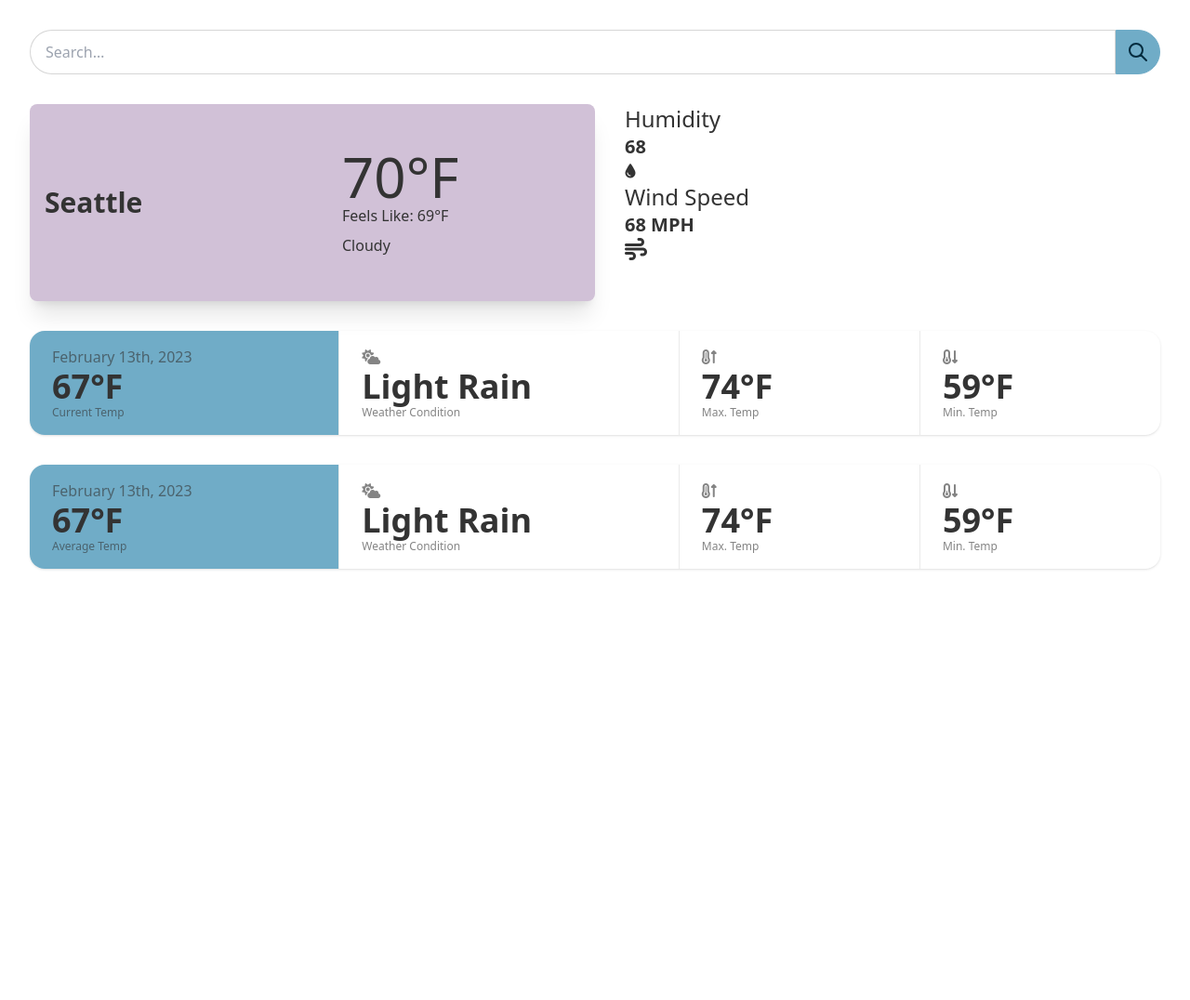
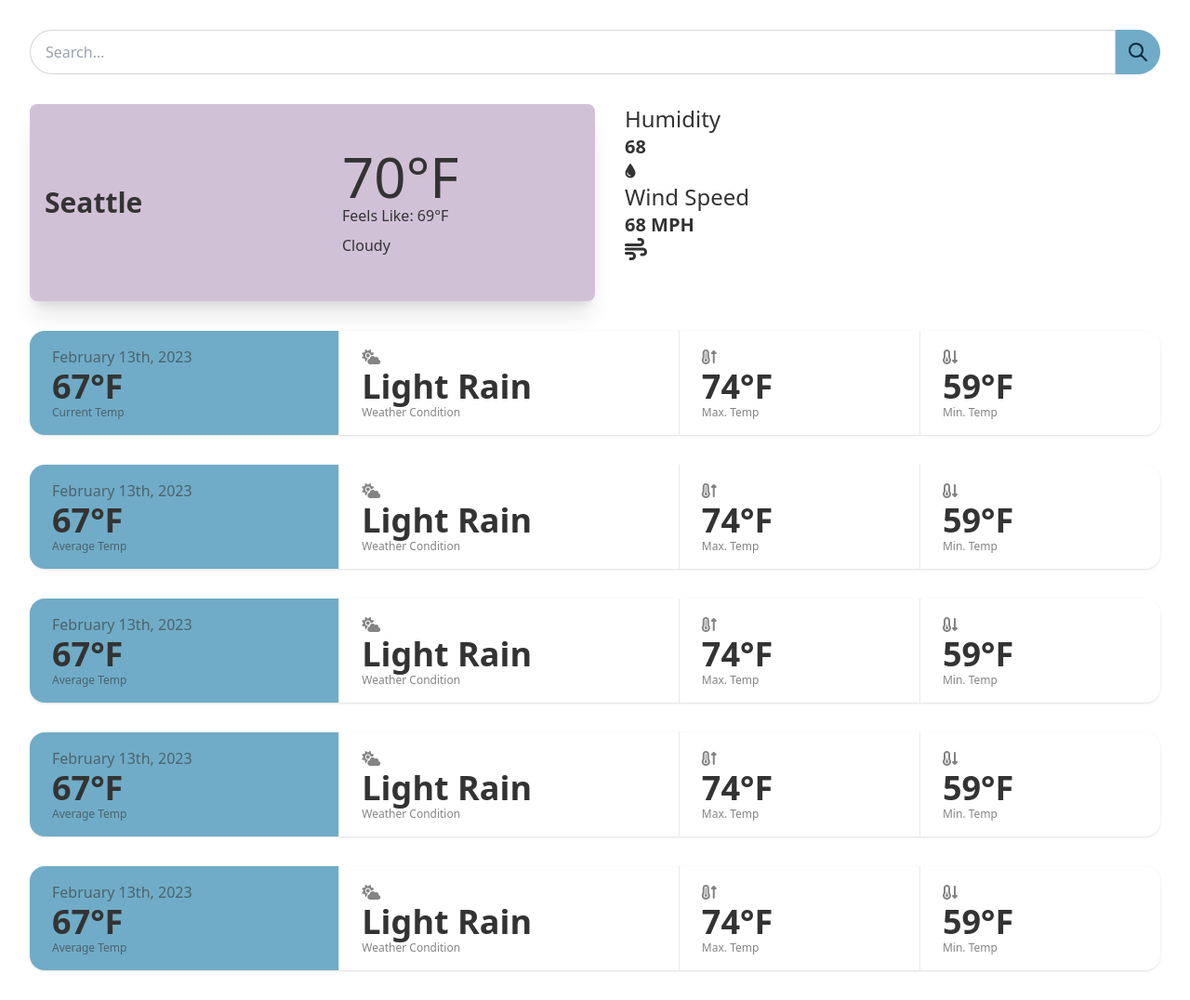
Before and after one commit to alabador/weather-app, a website: page index.html in a window 1280 px wide. Shown: the whole page at 93% size. Before the commit the page ends 800 px from the top, so only its background shows below. Drawn offline with Linux system fonts and the light colour scheme.

Commit message:
Linked 5 day forecast with js logic

```diff
--- a/index.html
+++ b/index.html
@@ -121,23 +121,23 @@
             <section class="forecast-container mt-8 w-full">
 				<div class="stats stats-vertical md:stats-horizontal shadow w-full">
 					<div class="stat bg-neutral">
-						<div class="stat-title">February 13th, 2023</div>
-						<div class="stat-value"><span id="day1-temp">67</span>°F</div>
+						<div class="stat-title current-date">February 13th, 2023</div>
+						<div class="stat-value"><span class="temp-today">67</span>°F</div>
 						<div class="stat-desc">Current Temp</div>
 					</div>
 					<div class="stat">
 						<div class="stat-title"><i class="fa-solid fa-cloud-sun"></i></div>
-						<div class="stat-value"><span id="day1-condition">Light Rain</span></div>
+						<div class="stat-value"><span class="weather-condition">Light Rain</span></div>
 						<div class="stat-desc">Weather Condition</div>
 					</div>
 					<div class="stat">
 						<div class="stat-title"><i class="fa-solid fa-temperature-arrow-up"></i></div>
-						<div class="stat-value"><span id="day1-max-temp">74</span>°F</div>
+						<div class="stat-value"><span class="min-temp">74</span>°F</div>
 						<div class="stat-desc">Max. Temp</div>
 					</div>
 					<div class="stat">
 						<div class="stat-title"><i class="fa-solid fa-temperature-arrow-down"></i></div>
-						<div class="stat-value"><span id="day1-max-temp">59</span>°F</div>
+						<div class="stat-value"><span class="max-temp">59</span>°F</div>
 						<div class="stat-desc">Min. Temp</div>
 					</div>
 				</div>
@@ -145,23 +145,95 @@
             <section class="forecast-container mt-8 w-full">
 				<div class="stats stats-vertical md:stats-horizontal shadow w-full">
 					<div class="stat bg-neutral">
-						<div class="stat-title">February 13th, 2023</div>
-						<div class="stat-value"><span id="day1-temp">67</span>°F</div>
+						<div class="stat-title current-date">February 13th, 2023</div>
+						<div class="stat-value"><span class="temp-today">67</span>°F</div>
 						<div class="stat-desc">Average Temp</div>
 					</div>
 					<div class="stat">
 						<div class="stat-title"><i class="fa-solid fa-cloud-sun"></i></div>
-						<div class="stat-value"><span id="day1-condition">Light Rain</span></div>
+						<div class="stat-value"><span class="weather-condition">Light Rain</span></div>
 						<div class="stat-desc">Weather Condition</div>
 					</div>
 					<div class="stat">
 						<div class="stat-title"><i class="fa-solid fa-temperature-arrow-up"></i></div>
-						<div class="stat-value"><span id="day1-max-temp">74</span>°F</div>
+						<div class="stat-value"><span class="min-temp">74</span>°F</div>
 						<div class="stat-desc">Max. Temp</div>
 					</div>
 					<div class="stat">
 						<div class="stat-title"><i class="fa-solid fa-temperature-arrow-down"></i></div>
-						<div class="stat-value"><span id="day1-max-temp">59</span>°F</div>
+						<div class="stat-value"><span class="max-temp">59</span>°F</div>
+						<div class="stat-desc">Min. Temp</div>
+					</div>
+				</div>
+            </section>
+            <section class="forecast-container mt-8 w-full">
+				<div class="stats stats-vertical md:stats-horizontal shadow w-full">
+					<div class="stat bg-neutral">
+						<div class="stat-title current-date">February 13th, 2023</div>
+						<div class="stat-value"><span class="temp-today">67</span>°F</div>
+						<div class="stat-desc">Average Temp</div>
+					</div>
+					<div class="stat">
+						<div class="stat-title"><i class="fa-solid fa-cloud-sun"></i></div>
+						<div class="stat-value"><span class="weather-condition">Light Rain</span></div>
+						<div class="stat-desc">Weather Condition</div>
+					</div>
+					<div class="stat">
+						<div class="stat-title"><i class="fa-solid fa-temperature-arrow-up"></i></div>
+						<div class="stat-value"><span class="min-temp">74</span>°F</div>
+						<div class="stat-desc">Max. Temp</div>
+					</div>
+					<div class="stat">
+						<div class="stat-title"><i class="fa-solid fa-temperature-arrow-down"></i></div>
+						<div class="stat-value"><span class="max-temp">59</span>°F</div>
+						<div class="stat-desc">Min. Temp</div>
+					</div>
+				</div>
+            </section>
+            <section class="forecast-container mt-8 w-full">
+				<div class="stats stats-vertical md:stats-horizontal shadow w-full">
+					<div class="stat bg-neutral">
+						<div class="stat-title current-date">February 13th, 2023</div>
+						<div class="stat-value"><span class="temp-today">67</span>°F</div>
+						<div class="stat-desc">Average Temp</div>
+					</div>
+					<div class="stat">
+						<div class="stat-title"><i class="fa-solid fa-cloud-sun"></i></div>
+						<div class="stat-value"><span class="weather-condition">Light Rain</span></div>
+						<div class="stat-desc">Weather Condition</div>
+					</div>
+					<div class="stat">
+						<div class="stat-title"><i class="fa-solid fa-temperature-arrow-up"></i></div>
+						<div class="stat-value"><span class="min-temp">74</span>°F</div>
+						<div class="stat-desc">Max. Temp</div>
+					</div>
+					<div class="stat">
+						<div class="stat-title"><i class="fa-solid fa-temperature-arrow-down"></i></div>
+						<div class="stat-value"><span class="max-temp">59</span>°F</div>
+						<div class="stat-desc">Min. Temp</div>
+					</div>
+				</div>
+            </section>
+            <section class="forecast-container mt-8 w-full">
+				<div class="stats stats-vertical md:stats-horizontal shadow w-full">
+					<div class="stat bg-neutral">
+						<div class="stat-title current-date">February 13th, 2023</div>
+						<div class="stat-value"><span class="temp-today">67</span>°F</div>
+						<div class="stat-desc">Average Temp</div>
+					</div>
+					<div class="stat">
+						<div class="stat-title"><i class="fa-solid fa-cloud-sun"></i></div>
+						<div class="stat-value"><span class="weather-condition">Light Rain</span></div>
+						<div class="stat-desc">Weather Condition</div>
+					</div>
+					<div class="stat">
+						<div class="stat-title"><i class="fa-solid fa-temperature-arrow-up"></i></div>
+						<div class="stat-value"><span class="min-temp">74</span>°F</div>
+						<div class="stat-desc">Max. Temp</div>
+					</div>
+					<div class="stat">
+						<div class="stat-title"><i class="fa-solid fa-temperature-arrow-down"></i></div>
+						<div class="stat-value"><span class="max-temp">59</span>°F</div>
 						<div class="stat-desc">Min. Temp</div>
 					</div>
 				</div>
--- a/src/main.js
+++ b/src/main.js
@@ -22,6 +22,7 @@ let weather = {
             + this.apiKey
         );
         const jsonRes = await res.json()
+        this.displayForecast(jsonRes);
     },
 
     //next function is to display to ui
@@ -34,7 +35,7 @@ let weather = {
         document.querySelector('.location-header').textContent = name;
         document.querySelector('.temp-number').textContent = Math.round(temp);
         document.querySelector('.feels-like-number').textContent = Math.round(feels_like);
-        document.querySelector('.weather-icon').src = `https://openweathermap.org/img/wn/${icon}@2x.png`
+        // document.querySelector('.weather-icon').src = `https://openweathermap.org/img/wn/${icon}@2x.png`
         document.querySelector('.sky-description').textContent = main;
         document.querySelector('.humidity-value').textContent = humidity;
         document.querySelector('.wind-number').textContent = speed;
@@ -42,12 +43,31 @@ let weather = {
     },
 
     displayForecast: function(data) {
+        const dates = document.querySelectorAll('.current-date');
+        const temps = document.querySelectorAll('.temp-today');
+        const conditions = document.querySelectorAll('.weather-condition');
+        const minTemps = document.querySelectorAll('.min-temp');
+        const maxTemps = document.querySelectorAll('.max-temp');
 
+        for(let i = 0; i < data.list.length; i++){
+            const currentData = data.list[i];
+            const {dt_txt:date} = currentData;
+            const {temp, temp_min, temp_max} = currentData.main;
+            const {description} = currentData.weather[0];
+
+            //Array destructuring - get data from json and put into html
+            [dates[i].textContent,
+            temps[i].textContent,
+            conditions[i],
+            minTemps[i],
+            maxTemps[i]] = [date, temp, description, temp_min, temp_max];
+        }
     },
 
     search: function() {
         // this.getWeather(document.querySelector('#searchbar').value);
         this.getWeather(document.querySelector('#searchbar').value);
+        this.getForecast(document.querySelector('#searchbar').value);
     },
     // changeImg: function() {
     //     const imageUrl = "url('https://picsum.photos/800')";
```
